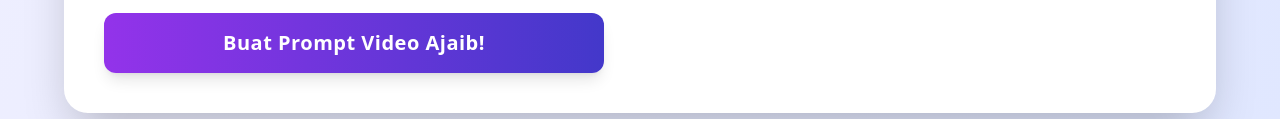
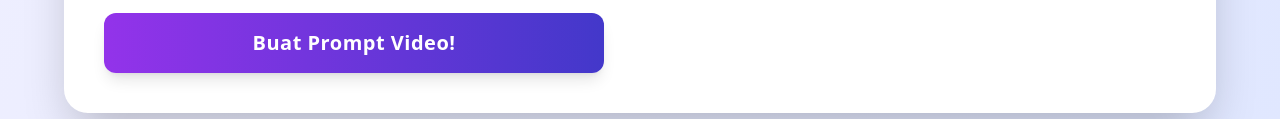
Before and after one commit to Ramsky1881/veo3-generator-by-ramsky, a plain HTML site: page index.html in a window 1280 px wide. Shown: the part 2819-2938 px from the top of the page. Drawn offline with nearby package versions, Linux system fonts and the light colour scheme.

Commit message:
index.html

```diff
--- a/index.html
+++ b/index.html
@@ -515,7 +515,7 @@
             <button id="generate-prompt-btn"
                 class="mt-4 w-full bg-gradient-to-r from-purple-600 to-indigo-700 text-white font-bold py-4 px-8 rounded-xl shadow-lg hover:from-purple-700 hover:to-indigo-800 transition duration-300 ease-in-out transform hover:-translate-y-1 hover:scale-105 flex items-center justify-center text-xl tracking-wide disabled:opacity-50 disabled:cursor-not-allowed disabled:transform-none"
             >
-                <span id="generate-button-text">Buat Prompt Video Ajaib!</span>
+                <span id="generate-button-text">Buat Prompt Video!</span>
             </button>
         </div>
 
```
